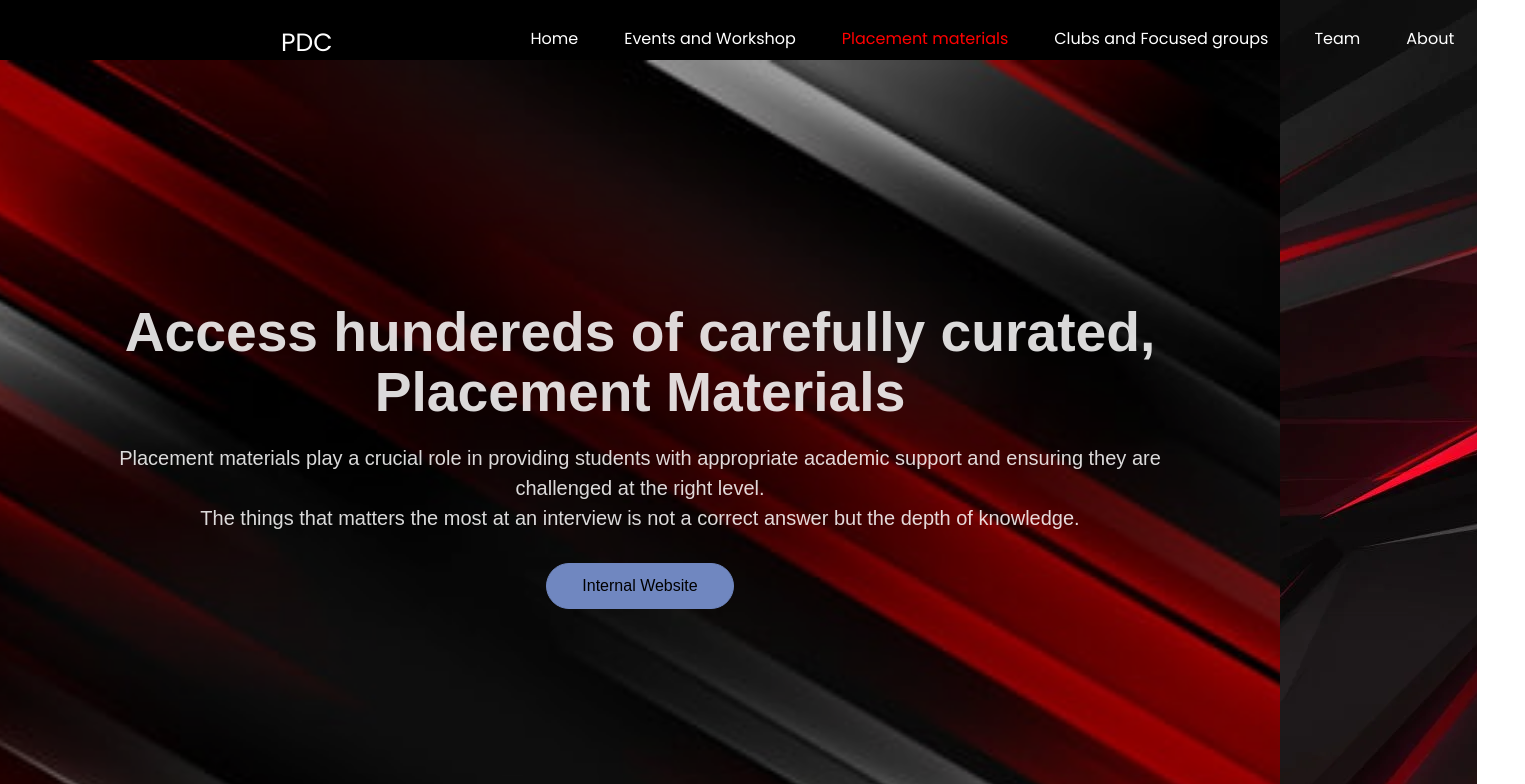
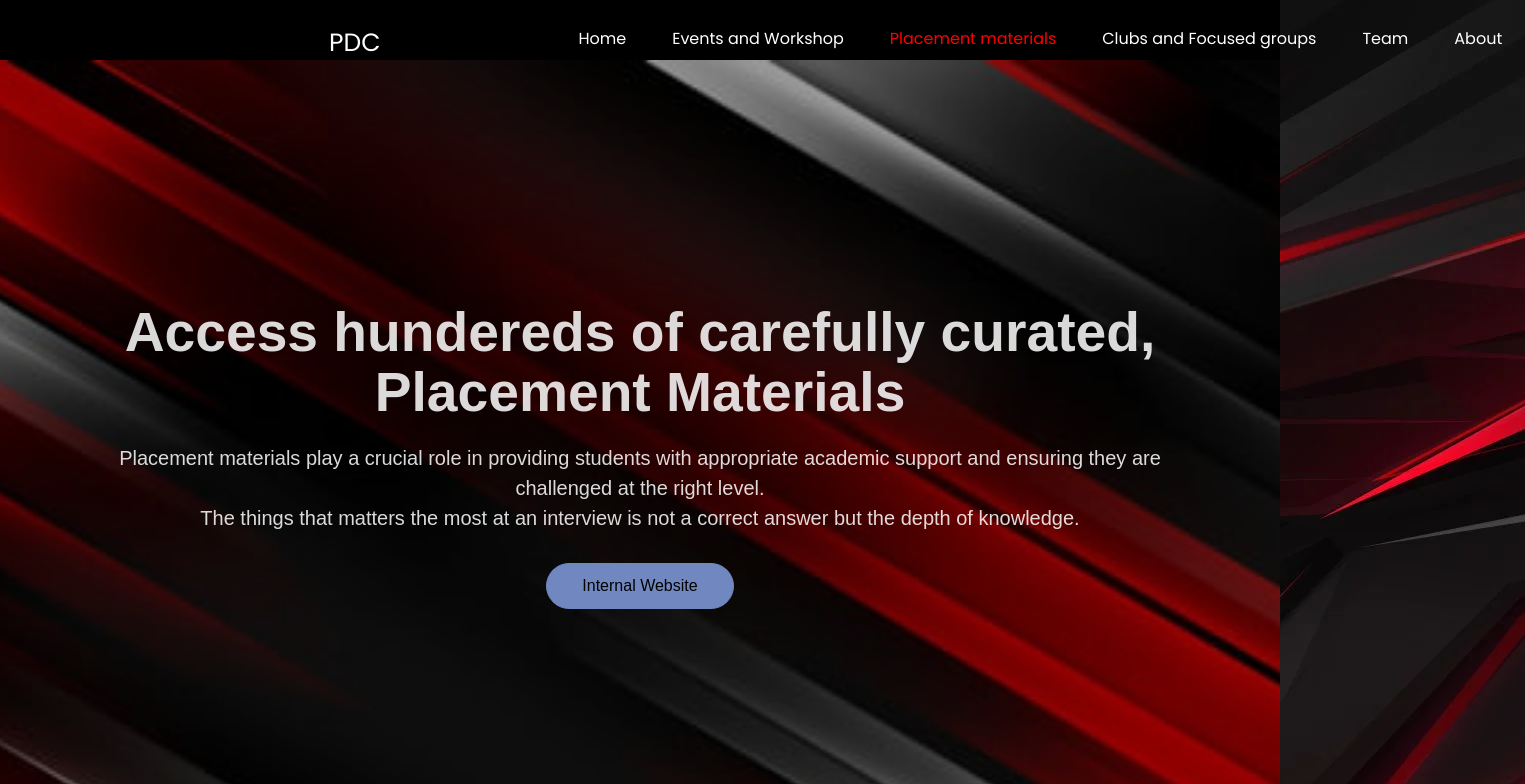
Before and after one commit to Deus1704/DevLock-d_PDC, a plain HTML site: page Home.html in a window 1280 px wide. Shown: the top 784 px of the page, 1525 px wide, since content can reach past the window. Drawn offline with nearby package versions, Linux system fonts and the light colour scheme; some packages are replaced by stand-ins of ours; a script that the page names is missing; a web font is replaced by a local one.

Commit message:
Update Home.html

```diff
--- a/Home.html
+++ b/Home.html
@@ -46,7 +46,7 @@ body{
             overflow: auto;
             position: relative;
             top: 6px;
-            left: 200px;
+            left: 248px;
         }
         .navbar li{
             float:right;
```
